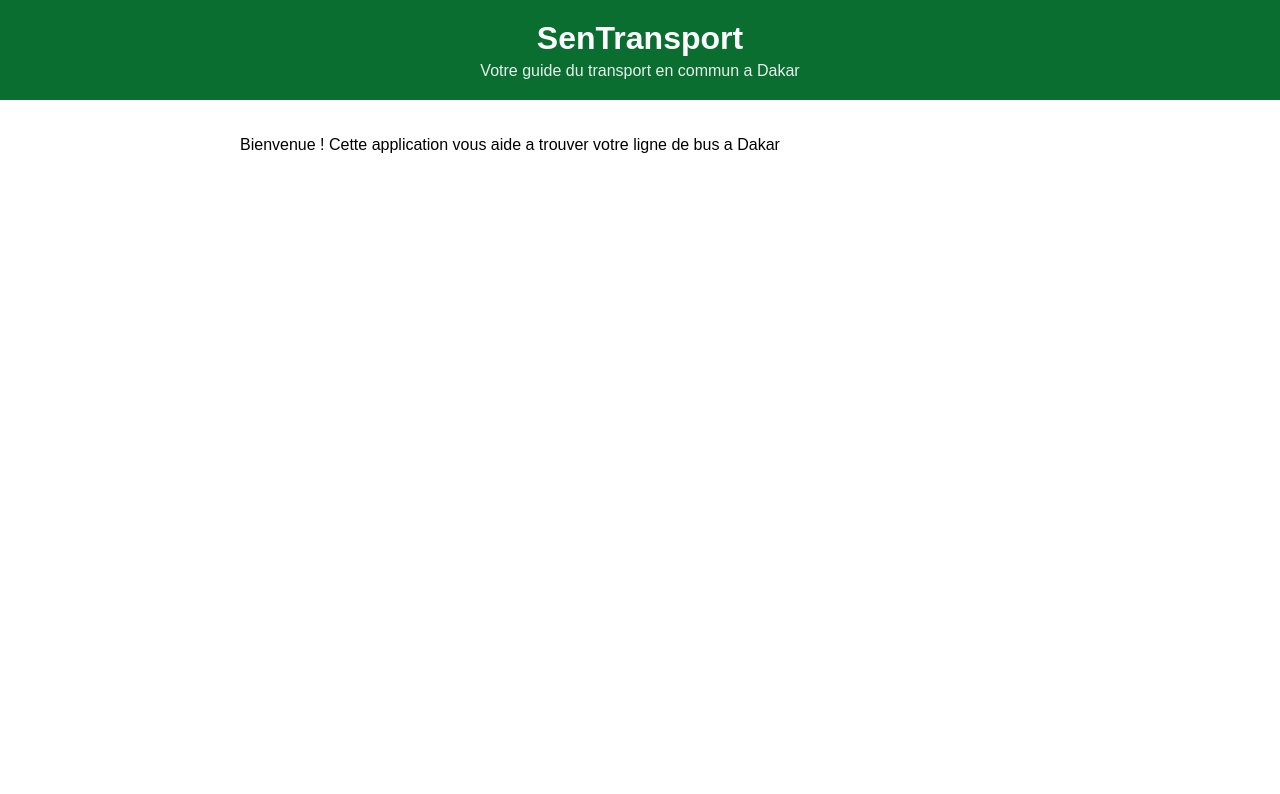
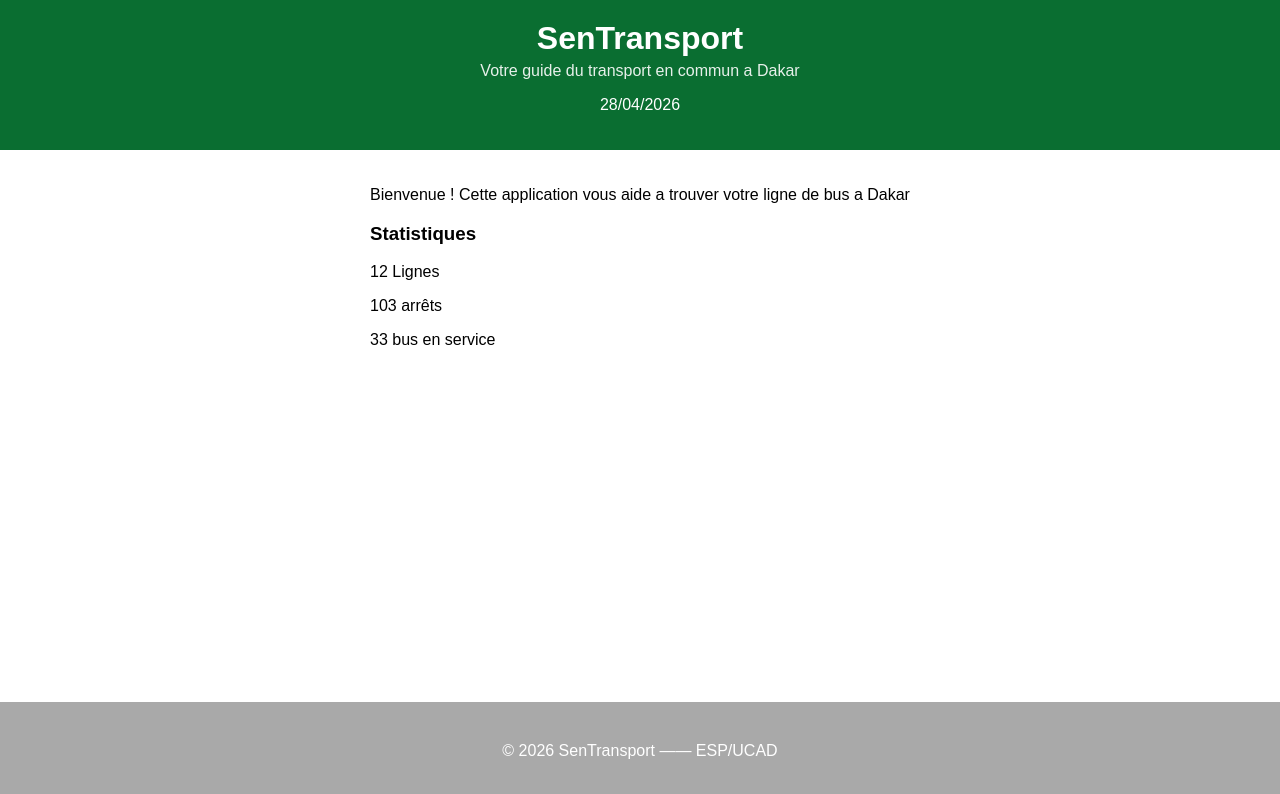
Before and after one commit to mansourlo/sentransport, a React (Create React App) app: page / in a window 1280 px wide. Shown: the top 794 px of the page. Built offline with nearby package versions, Linux system fonts and the light colour scheme.

Commit message:
Exercices dans LAB 1

```diff
--- a/src/App.css
+++ b/src/App.css
@@ -1,10 +1,13 @@
-.App{
+#root,.App{
   font-family: Arial, sans-serif;
   min-height: 100vh;
+  display: flex;
+  flex-direction: column;
 }
 
 .contenu {
   padding: 20px;
   max-width: 800px;
   margin: 0 auto;
+  flex: 1;
 }
--- a/src/App.js
+++ b/src/App.js
@@ -1,5 +1,9 @@
 import './App.css'
 import Header from './Header';
+import Footer from './Footer';
+import Statistique from './Statistique';
+import Statistique1 from './Statistique1';
+import Statistique2 from './Statistique2';
 
 function App(){
   return(
@@ -7,7 +11,12 @@ function App(){
       <Header/>
       <main className="contenu">
         <p>Bienvenue ! Cette application vous aide a trouver votre ligne de bus a Dakar</p>
+        <h3>Statistiques</h3>
+        <Statistique/>
+        <Statistique1/>
+        <Statistique2/>
       </main>
+      <Footer/>
     </div>
   );
 }
--- /dev/null
+++ b/src/Footer.css
@@ -0,0 +1,6 @@
+.footer{
+    padding: 1.5rem;
+    text-align: center;
+    background-color: darkgray;
+    color: #fff;
+}
--- /dev/null
+++ b/src/Footer.js
@@ -0,0 +1,11 @@
+import './Footer.css';
+
+function Footer(){
+    return(
+        <footer className="footer">
+            <p>© 2026 SenTransport —— ESP/UCAD</p>
+        </footer>
+    );
+}
+
+export default Footer;
--- a/src/Header.js
+++ b/src/Header.js
@@ -5,6 +5,7 @@ function Header(){
         <header className="header">
             <h1 className="header-titre">SenTransport</h1>
             <p className="header-soustitre">Votre guide du transport en commun a Dakar</p>
+            <p>{new Date().toLocaleDateString("fr-FR")}</p>
         </header>
     );
 }
--- /dev/null
+++ b/src/Statistique.js
@@ -0,0 +1,9 @@
+function Statistique(){
+    return(
+        <div>
+            <p>12 Lignes</p>
+        </div>
+    );
+}
+
+export default Statistique;
--- /dev/null
+++ b/src/Statistique1.js
@@ -0,0 +1,9 @@
+function Statistique1(){
+    return(
+        <div>
+            <p>103 arrêts</p>
+        </div>
+    );
+}
+
+export default Statistique1;
--- /dev/null
+++ b/src/Statistique2.js
@@ -0,0 +1,9 @@
+function Statistique2(){
+    return(
+        <div>
+            <p>33 bus en service</p>
+        </div>
+    );
+}
+
+export default Statistique2;
```
